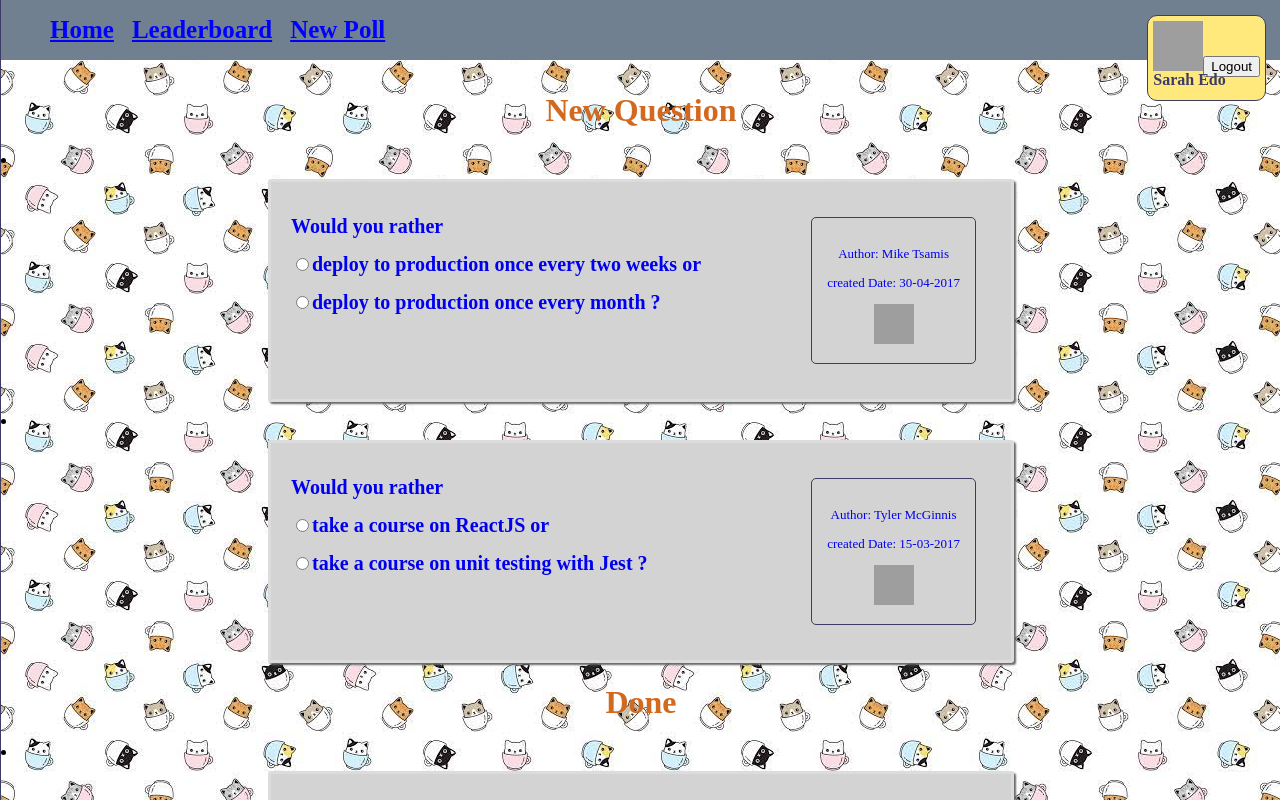
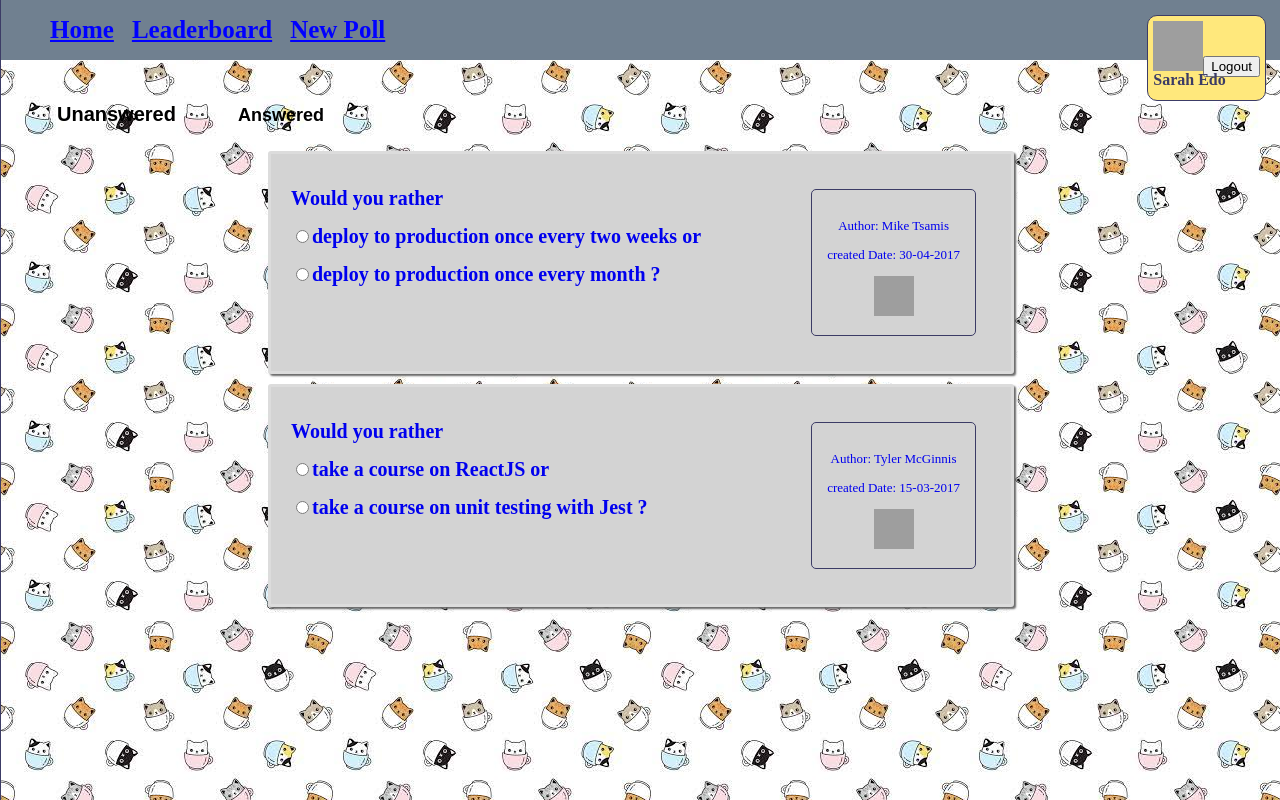
Before and after one commit to qi-quynh/Employee-Polls, a React (Create React App) app: page / in a window 1280 px wide. Both pictures are taken after a click on the button "Login". Shown: the top 800 px of the page. Built offline with nearby package versions, Linux system fonts and the light colour scheme; grey boxes are pictures that could not be loaded.

Commit message:
fix comment

```diff
--- a/src/components/Home.js
+++ b/src/components/Home.js
@@ -23,15 +23,36 @@ const Home = (props) => {
       !q.optionTwo.votes.includes(authedUser)
   );
 
-  const [questionsNoAnswer, setQuestionsNoAnswer] = useState(noAnswer);
-  const [questionsHaveAnswer, setQuestionsHaveAnswer] = useState(haveAnswered);
+  const [display, setDisplay] = useState(noAnswer);
+  const [isDisplay, setIsDisplay] = useState(true);
 
+  const showHaveQuestion = () => {
+    setDisplay(haveAnswered);
+    setIsDisplay(false);
+  };
+  const showNoQuestion = () => {
+    setDisplay(noAnswer);
+    setIsDisplay(true);
+  };
   return (
     <div className="home">
-      <div>
-        <h1 className="h1-home">New Question</h1>
-        {questionsNoAnswer.length > 0 ? (
-          questionsNoAnswer.map((q) => (
+      <h1 className="dashboard-heading">
+        <button
+          className={isDisplay ? "button active" : "button"}
+          onClick={showNoQuestion}
+        >
+          Unanswered
+        </button>
+        <button
+          className={isDisplay ? "button" : "button active"}
+          onClick={showHaveQuestion}
+        >
+          Answered
+        </button>
+      </h1>
+      <ul>
+        {display.length > 0 ? (
+          display.map((q) => (
             <li key={q.id}>
               <Link to={`/questions/:question_${q.id}`} className="none">
                 <Detail id={q.id} />
@@ -39,24 +60,9 @@ const Home = (props) => {
             </li>
           ))
         ) : (
-          <div>no available</div>
+          <div>no value</div>
         )}
-      </div>
-
-      <div>
-        <h1 className="h1-home">Done</h1>
-        {questionsHaveAnswer.length > 0 ? (
-          questionsHaveAnswer.map((q) => (
-            <li key={q.id}>
-              <Link to={`/questions/:question_${q.id}`} className="none">
-                <Detail id={q.id} />
-              </Link>
-            </li>
-          ))
-        ) : (
-          <div className="no-avai">no available</div>
-        )}
-      </div>
+      </ul>
     </div>
   );
 };
```
